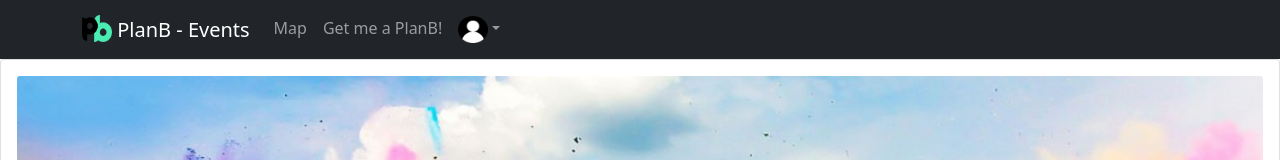
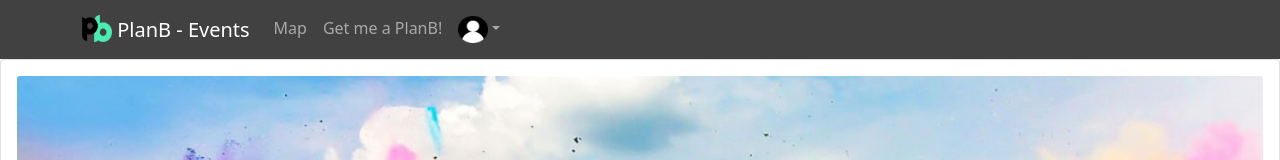
Before and after one commit to PlanB-Events/PlanB, a React (Create React App) app in the folder client/: page /events in a window 1280 px wide. Shown: the top 160 px of the page. Built offline with nearby package versions, Linux system fonts and the light colour scheme; no server answers.

Commit message:
event cards finished

```diff
--- a/client/src/App.css
+++ b/client/src/App.css
@@ -133,3 +133,8 @@ background-color: #0FF07B;
 .buttonTest{
   display: flex;
 }
+
+.navbar{
+background-color: rgb(65, 65, 65);
+color: white;
+}
--- a/client/src/App.js
+++ b/client/src/App.js
@@ -35,7 +35,7 @@ export default function App() {
     :
     <div className="App">
 
-      <Navbar bg="dark" variant="dark">
+      <Navbar className="navbar" variant="dark">
         <Container>
 
           <Link style={{textDecoration: 'none'}} to="/">
--- a/client/src/components/EventCard.js
+++ b/client/src/components/EventCard.js
@@ -4,6 +4,9 @@ import userService from "../services/users";
 import { AuthContext } from "../context/auth.context";
 import LoadingComponent from "../components/Loading";
 import eventsService from "../services/events";
+import Card from 'react-bootstrap/Card';
+import Col from 'react-bootstrap/Col';
+import Row from 'react-bootstrap/Row';
 
 export default function EventCard(props) {
   const { _id, title, imageUrl, category, date, location } = props.event;
@@ -42,12 +45,17 @@ export default function EventCard(props) {
 
   return (
     <div>
-      <div key={_id} className="eventCard">
-        <img width={400} src={imageUrl} alt="eventImg" />
-        <Link to={`/events/${_id}`}>
-          <h3>{title}</h3>
-        </Link>
-        <h3 className="card-text">{category}</h3>
+      <Row xs={1} md={2} className="g-4">
+        {Array.from({ length: 1 }).map((_, idx) => (
+            <Col>
+            <Card>
+                <Card.Img variant="top" width={400} src={imageUrl} alt="eventImg" />
+                <Card.Body>
+                    <Card.Title><Link to={`/events/${_id}`}>
+                    <h3>{title}</h3>
+                    </Link></Card.Title>
+                <Card.Text>
+                <h3 className="card-text">{category}</h3>
         <h3 className="card-text">{date.toString().slice(0, 10)}</h3>
         <h2 className="card-text">{location}</h2>
         {currentUser._id ? (
@@ -85,7 +93,12 @@ export default function EventCard(props) {
         ) : (
           <p>Log in to join this event!</p>
         )}
-      </div>
+                </Card.Text>
+                </Card.Body>
+            </Card>
+            </Col>
+        ))}
+        </Row>
     </div>
   );
 }
--- a/client/src/pages/EventsMainPage.js
+++ b/client/src/pages/EventsMainPage.js
@@ -21,7 +21,7 @@ export default function EventsMainPage(){
                 <div className="card-body">
                     <img className="card-img" src="/images/audience-1.jpg" alt=""/>
                     <div className="card-img-overlay d-flex">
-                        <Link to={`/events/list/concerts`} className="btn btn-outline-dark btn-rounded align-self-center mx-auto">
+                        <Link to={`/events/list/concert`} className="btn btn-outline-dark btn-rounded align-self-center mx-auto">
                         <h3>Concerts</h3>
                         </Link>
                     </div>
```
